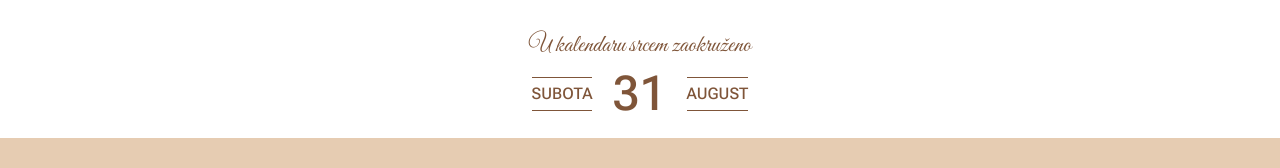
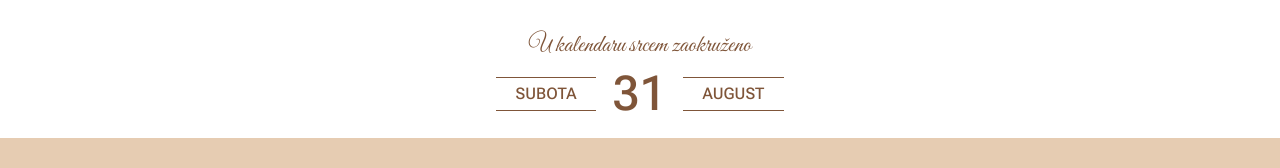
Before and after one commit to hariskablar/ceremony, a React (Vite) app: page / in a window 1280 px wide. Shown: the part 966-1134 px from the top of the page. Built offline with nearby package versions, Linux system fonts and the light colour scheme.

Commit message:
paddings on date

```diff
--- a/src/App.jsx
+++ b/src/App.jsx
@@ -32,12 +32,12 @@ function App() {
         <p className='text-center text-2xl text-earth-4 caligraphy mb-2'>
           U kalendaru srcem zaokruženo
         </p>
-        <div className='flex gap-5 w-full justify-center items-center text-earth-4 mb-5'>
-          <span className='py-1 border-t border-b border-earth-4 font-medium'>
+        <div className='flex gap-4 w-full justify-center items-center text-earth-4 mb-5'>
+          <span className='py-1 border-t border-b border-earth-4 font-medium px-5'>
             SUBOTA
           </span>
           <span className='text-5xl font-medium'>31</span>
-          <span className='py-1 border-t border-b border-earth-4 font-medium'>
+          <span className='py-1 border-t border-b border-earth-4 font-medium px-5'>
             AUGUST
           </span>
         </div>
```
